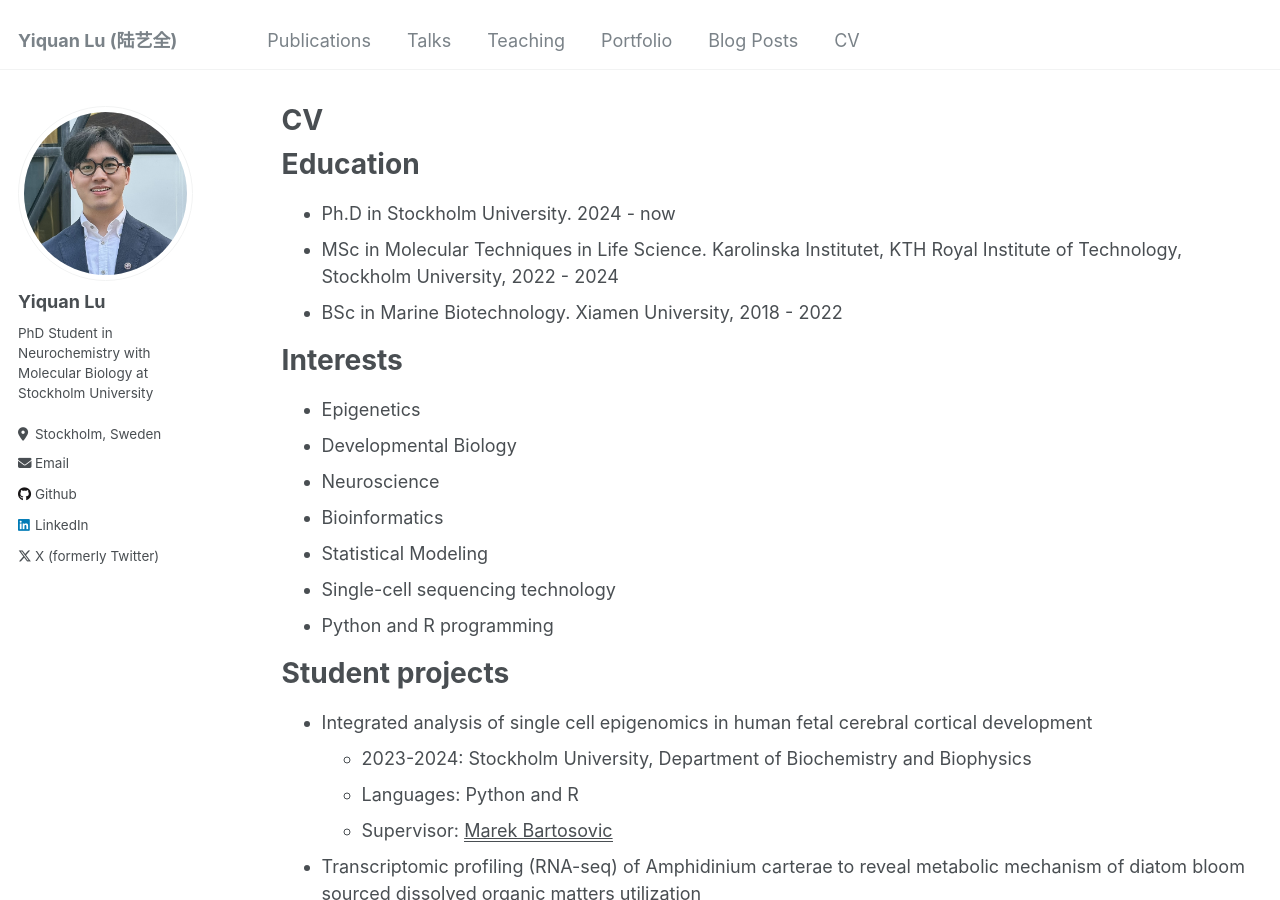
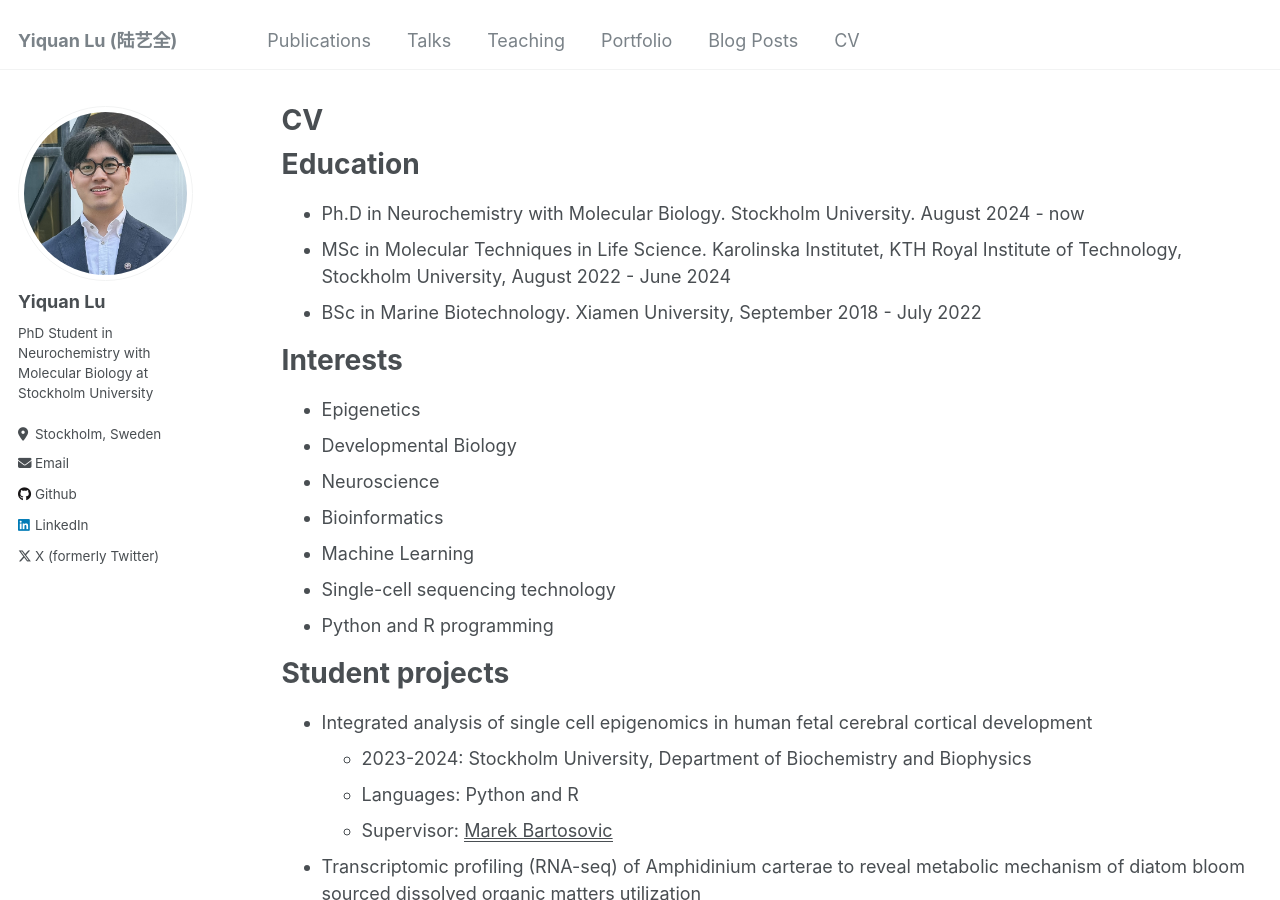
Before and after one commit to Yiquanlu/Yiquanlu.github.io, a Jekyll site: the page built from _pages/cv.md, in a window 1280 px wide and 900 px high. Built offline with Jekyll 4.4.1, drawn with Linux system fonts in a browser that asks for light colours.

Commit message:
cv change

```diff
--- a/_pages/cv.md
+++ b/_pages/cv.md
@@ -11,9 +11,9 @@ redirect_from:
 
 Education
 ======
-* Ph.D in Stockholm University. 2024 - now
-* MSc in Molecular Techniques in Life Science. Karolinska Institutet, KTH Royal Institute of Technology, Stockholm University, 2022 - 2024
-* BSc in Marine Biotechnology. Xiamen University, 2018 - 2022
+* Ph.D in Neurochemistry with Molecular Biology. Stockholm University. August 2024 - now
+* MSc in Molecular Techniques in Life Science. Karolinska Institutet, KTH Royal Institute of Technology, Stockholm University, August 2022 - June 2024
+* BSc in Marine Biotechnology. Xiamen University, September 2018 - July 2022
 
 Interests
 ======
@@ -21,7 +21,7 @@ Interests
 * Developmental Biology
 * Neuroscience
 * Bioinformatics
-* Statistical Modeling
+* Machine Learning
 * Single-cell sequencing technology
 * Python and R programming
 
```
